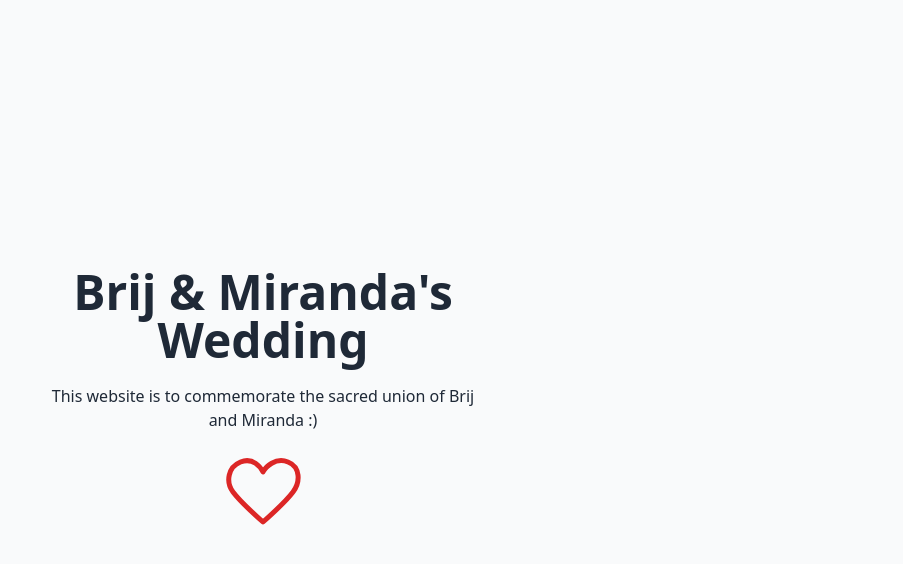
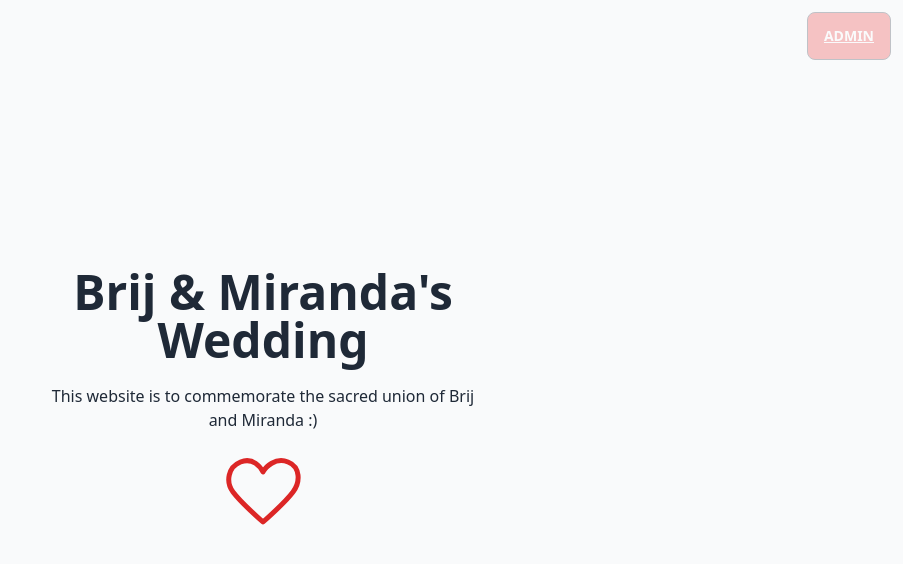
Before and after one commit to brijdaniel/brij-miranda-wedding, a Next.js app in the folder web/: page / in a window 1280 px wide. Shown: the top 564 px of the page, without its empty margins (377-1280 px from the left). Built offline with nearby package versions, Linux system fonts and the light colour scheme; what @tailwindcss/typography would draw is missing.

Commit message:
Admin page linked to home

```diff
--- a/web/pages/index.js
+++ b/web/pages/index.js
@@ -3,6 +3,9 @@ import React from 'react';
 export default function Page() {
   return (
     <div className="hero min-h-screen bg-base-200">
+      <div className="absolute right-0 top-0">
+        <a className="btn bg-red-500 opacity-30 m-3" href="/guests">Admin</a>
+      </div>
       <div className="text-center hero-content">
         <div className="max-w-md">
           <h1 className="mb-5 text-5xl font-bold">
```
